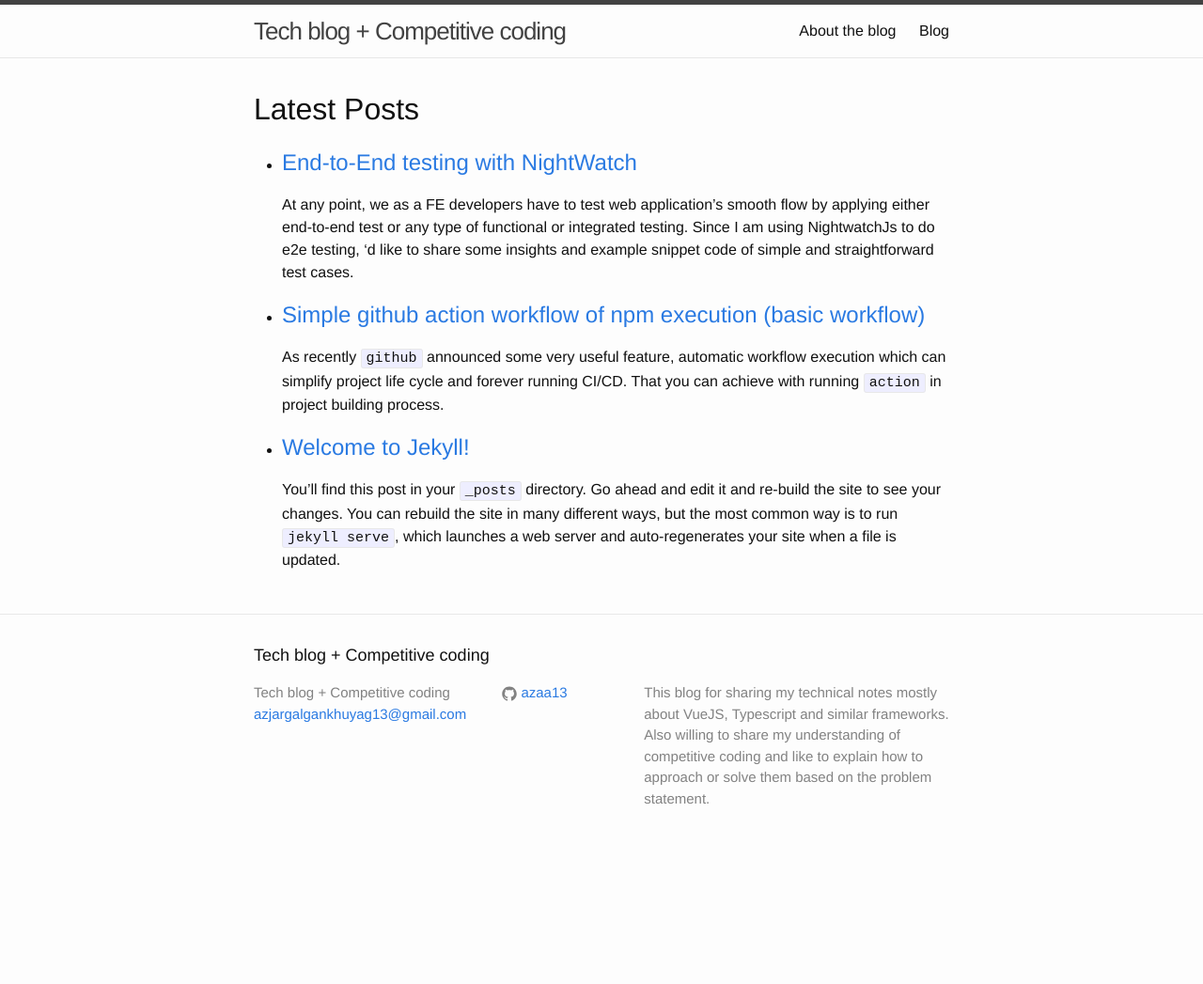
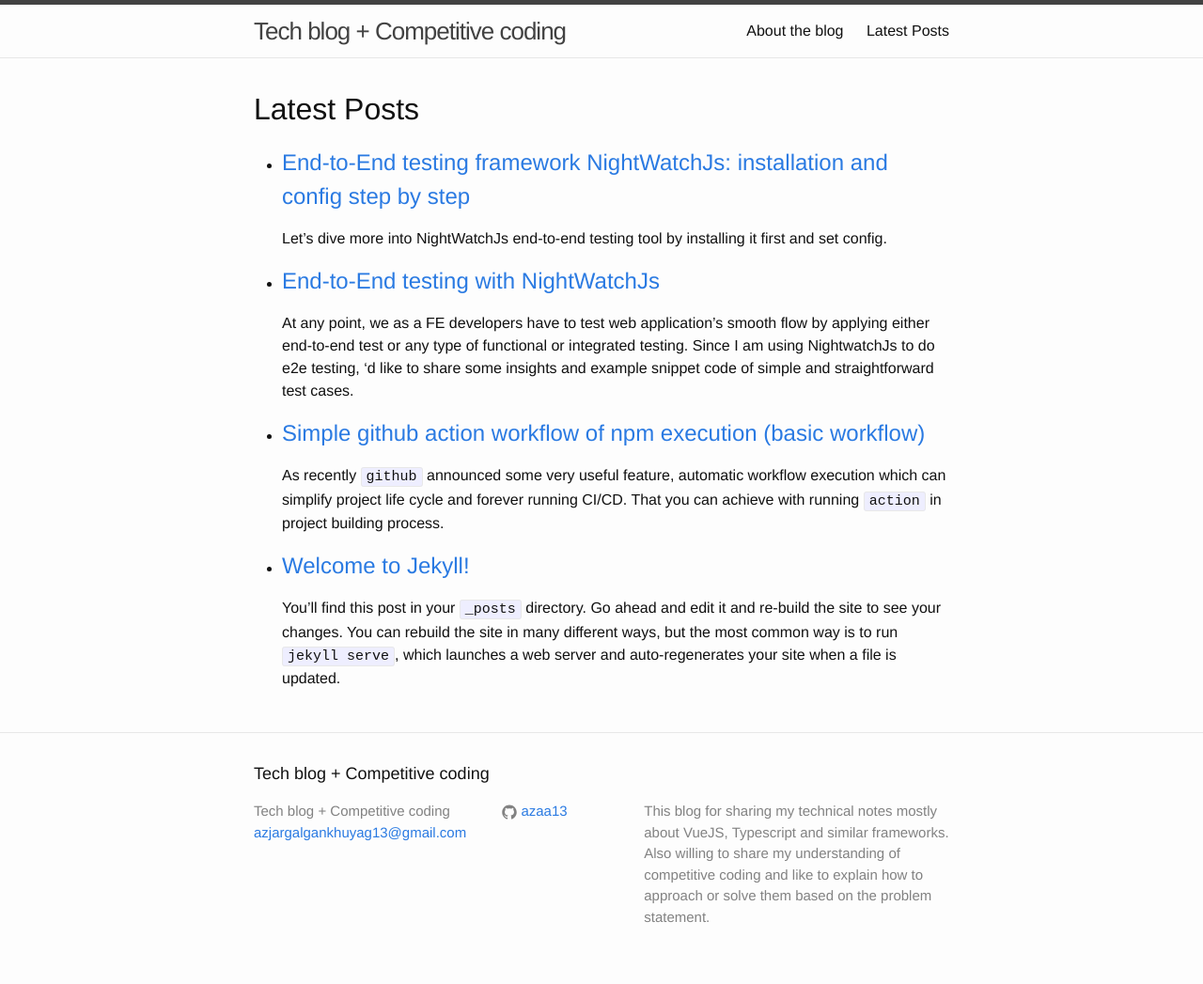
Before and after one commit to azaa13/azaa13.github.io, a Jekyll site: the page built from blog.html, in a window 1280 px wide. Shown: the whole page at 94% size. Built offline with Jekyll 4.4.1, drawn with Linux system fonts in a browser that asks for light colours; before the commit the page ends 921 px from its top, so only the background shows below that; part of the change alters nothing that is shown.

Commit message:
nightwatch install and config post

```diff
--- a/_posts/2020-01-07-e2e-testing-nightwatch.md
+++ b/_posts/2020-01-07-e2e-testing-nightwatch.md
@@ -1,6 +1,6 @@
 ---
 layout: post
-title:  "End-to-End testing with NightWatch"
+title:  "End-to-End testing with NightWatchJs"
 date:   2020-01-07 15:30:00 +0900
 categories: e2e-test testing nightwatch
 ---
--- /dev/null
+++ b/_posts/2020-01-08-e2e-install-nightwatch.md
@@ -0,0 +1,120 @@
+---
+layout: post
+title:  "End-to-End testing framework NightWatchJs: installation and config step by step"
+date:   2020-01-08 11:41:00 +0900
+categories: e2e-test testing nightwatch
+---
+
+Let's dive more into NightWatchJs end-to-end testing tool by installing it first and set config.
+
+Before following the steps, encouraging you to first visit their official site and have base knowledge or getting familiar with the tool. Please redirect [here](https://nightwatchjs.org/).
+
+If already installed and ready to write your first test, please visit [here](2020-01-07-e2e-testing-nightwatch.md) to read simple example of how writing test cases.
+
+## Installation
+
+Adding this package and run on the project is not hard part. It is just a matter of timing. Let's get started.
+
+Assuming that you've already have `nodejs` installed in your system, as NightwatchJs is written in NodeJs, hence it required to be installed beforehand.
+
+In order to run nightwatch, it's required to install 2 different packages.
+ 1.  Nightwatch (through `npm` command line tool)
+ 2.  WebDriver (Chrome, Firefox, Edge, IE etc., )
+
+### Installing Nightwatch
+
+As mentioned earlier, we can run following command and install nightwatch in our project dependencies.
+
+`npm install nightwatch --save-dev`
+
+### Installing WebDriver
+
+Depend on the project testing requirement, free to select any browser that automatic tests can run.
+
+Providing a table to refer which driver to install based on browser.
+
+Browser | Web Driver
+--- | --- | ---
+Chrome | `Chrome-driver`
+Firefox Mozilla | `Gecko-driver`
+Windows Edge | `microsoft-webdriver`
+Safari | `safari-driver`
+
+We'll install chrome driver as following.
+
+`npm install chromedriver --save-dev`
+
+Last time, even chrome driver installed, it shows warning says geckodriver should be installed with. Just for the sake of warning resolving, installed geckodriver as well.
+
+`npm install geckodriver --save-dev`
+
+So far so good, all required packages are installed.
+## Configuration
+
+After installing `nightwatch`, config json file named `nightwatch.conf.js` is generated automatically by default. And can be found in the root dir. (`/src`)
+
+We can create another file named `nightwatch.json` and by default nightwatch will load conf.js file.
+
+Config part is not complicated, we just need to select which browser will be used during automatic test and set its path or server path to run the execution command. Also, specify port number and test folder.
+
+Following is how my `nightwatch.json` file looks like:
+{% highlight json %}
+{
+    "src_folders" : ["tests/e2e/"],
+
+    "webdriver" : {
+      "start_process": true,
+      "port": 9515
+    },
+
+    "test_settings" : {
+      "default" : {
+        "desiredCapabilities": {
+          "browserName": "chrome"
+        }
+      }
+    }
+  }
+  {% endhighlight %}
+
+#### Explanation of `nightwatch.json` file
+
+As mentioned before, we can set default browser that automatic test can run. In this case, `default.desiredCapabilities.browserName:"chrome"`. We can set any other browser. After we will set port, but as default it is set as `port:9515`, we can set any but note that it should available port. Sometimes we set same port as our localhost and keep receiving failed errors (be careful).  In `src_folders`, can give folder of the testing file. In above test it is `tests/e2e`.
+
+ I created separate `nightwatch.conf.js` file which only include web driver path via importing.
+
+  Here is how my `nightwatch.conf.js` file looks file:
+  {% highlight js %}
+const chromedriver = require("chromedriver");
+module.exports = (function(settings) {
+  settings.test_workers = false;
+  settings.webdriver.server_path = chromedriver.path;
+  return settings;
+})(require("./nightwatch.json"));
+  {% endhighlight %}
+
+
+  In conf.js file, driver path is imported and we need to simply fill correct path in `webdriver.server_path` object.
+
+### Running test
+Additionally, for running tests we can write executable script in `package.json` 's `script` section.
+
+Or, can run test as follows in project specific manner.
+
+`./node_modules/.bin/nightwatch testfile `
+
+It is convenient to include `nightwatch` in package.json.
+In this case, we can run test as follows.
+
+`npm run nightwatch testfile`
+
+Single or multiple test files can be run together. For example,
+`npm run nightwatch testfile1 testfile2`
+
+And if you thinking to read more about it, encouraging to visit official site and look around `Developer Guide` and `API Reference` section.
+
+Below, I am providing hyperlinks.
+
+Dev guide - <https://nightwatchjs.org/guide>
+
+API ref - <https://nightwatchjs.org/api>
--- a/blog.html
+++ b/blog.html
@@ -1,6 +1,6 @@
 ---
 layout: default
-title: Blog
+title: Latest Posts
 ---
 <h1>Latest Posts</h1>
 
```
